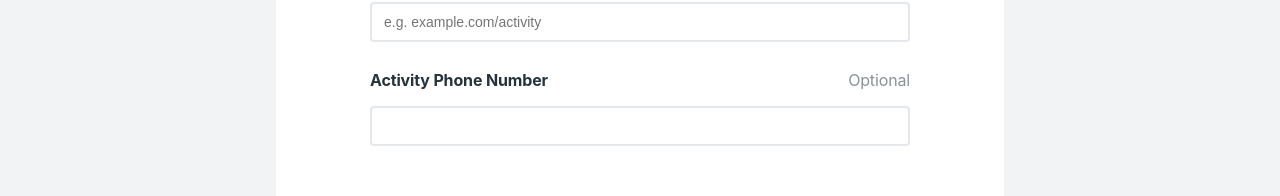
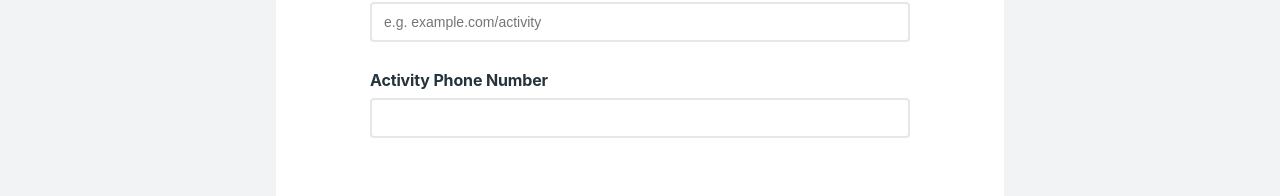
Before and after one commit to kevincarrogan/hoop, a React (Create React App) app: page / in a window 1280 px wide. Shown: the part 491-687 px from the top of the page. Built offline with nearby package versions, Linux system fonts and the light colour scheme.

Commit message:
Swap all input types in about form for components.

```diff
--- a/src/components/AboutActivityForm.js
+++ b/src/components/AboutActivityForm.js
@@ -40,6 +40,8 @@ let FormField = ({
   input,
   label,
   type,
+  placeholder,
+  instructions,
   meta: { touched, error }
 }) => {
   let className = classNames('form-field', {error: touched && error});
@@ -47,12 +49,13 @@ let FormField = ({
 
   switch (type) {
     default:
-      inputElement = <input {...input} id={input.name} type={type} />;
+      inputElement = <input {...input} placeholder={placeholder} id={input.name} type={type} />;
   }
 
   return (
     <div className={className}>
       <label htmlFor={input.name}>{label}</label>
+      {instructions && <p className="instructions">{instructions}</p>}
       {inputElement}
       {error && touched && <div className="error-message">{error}</div>}
     </div>
@@ -64,7 +67,13 @@ let AboutActivityForm = ({ id, handleSubmit, onSubmit }) => {
     <>
       <h1>About your activity</h1>
       <Form id={id} className="base-form" onSubmit={handleSubmit(onSubmit)}>
-        <Field label="Activity Name" name="name" component={FormField} type="text" />
+        <Field
+          label="Activity Name"
+          name="name"
+          component={FormField}
+          type="text"
+        />
+
         <div className="form-field">
           <label>Recommended Age</label>
           <Field id="recommendedAgeFrom" name="recommendedAgeFrom" component="select">
@@ -78,18 +87,22 @@ let AboutActivityForm = ({ id, handleSubmit, onSubmit }) => {
             <option value="3">3</option>
           </Field>
         </div>
-        <div className="form-field">
-          <label htmlFor="webpage">Activity Webpage</label>
-          <p className="instructions">Use a specific page if possible. Try to avoid homepage links.</p>
-          <Field id="webpage" name="webpage" component="input" type="text" placeholder="e.g. example.com/activity" />
-        </div>
-        <div className="form-field">
-          <div className="label-wrapper">
-            <label htmlFor="phoneNumber">Activity Phone Number</label>
-            <span className="optional">Optional</span>
-          </div>
-          <Field id="phoneNumber" name="phoneNumber" component="input" type="text" />
-        </div>
+
+        <Field
+          label="Activity Webpage"
+          name="webpage"
+          component={FormField}
+          placeholder="e.g. example.com/activity"
+          instructions="Use a specific page if possible. Try to avoid homepage links."
+          type="text"
+        />
+
+        <Field
+          label="Activity Phone Number"
+          name="phoneNumber"
+          component={FormField}
+          type="text"
+        />
       </Form>
     </>
   );
```
